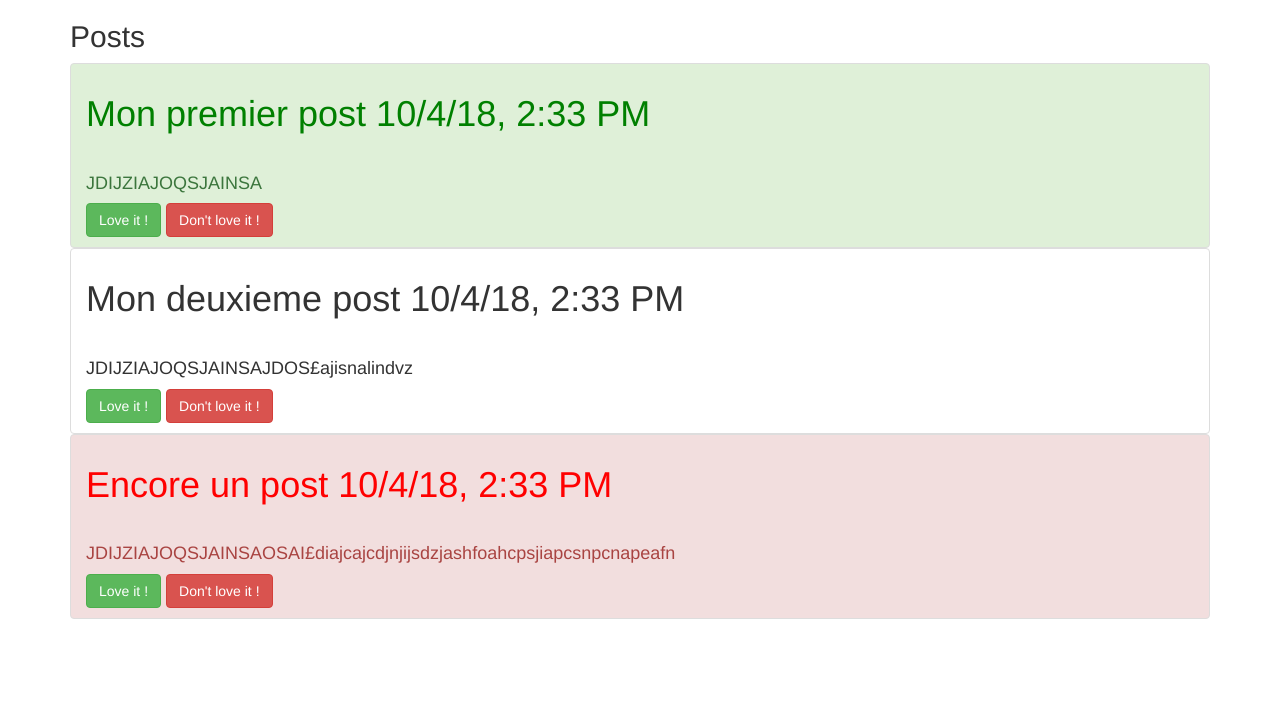
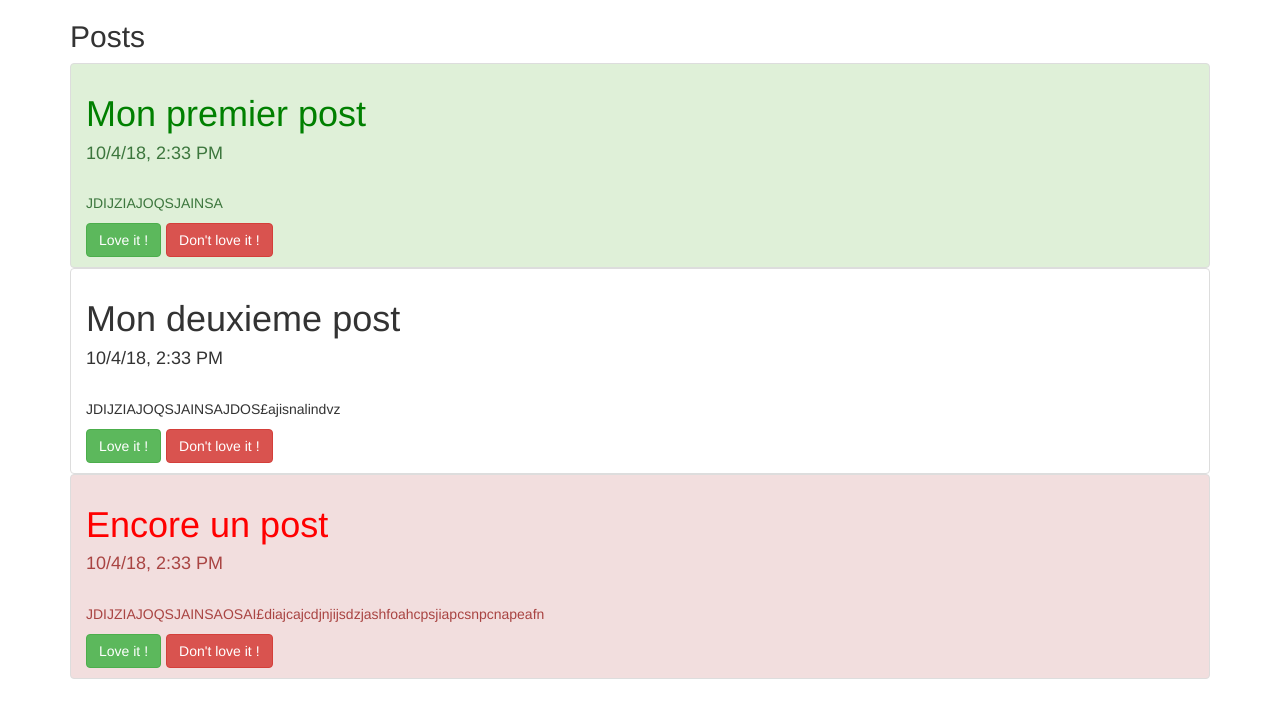
Before and after one commit to Vawi/Angular_OpenClassroom, an Angular app: page / in a window 1280 px wide. Shown: the top 718 px of the page. Built offline with nearby package versions, Linux system fonts and the light colour scheme.

Commit message:
modif date

```diff
--- a/src/app/post-list/post-list.component.html
+++ b/src/app/post-list/post-list.component.html
@@ -2,9 +2,10 @@
                 'list-group-item-success': loveIts > 0,
                 'list-group-item-danger': loveIts < 0}">
 
-              <h1 [ngStyle]="{color: getColor()}"> {{ title }} {{ lastUpdate | async | date: 'short' }} </h1>
+              <h1 [ngStyle]="{color: getColor()}"> {{ title }}  </h1>
+              <h4> {{ lastUpdate | async | date: 'short' }} </h4>
               <br />
-              <h4> {{ content }}</h4>
+              <p> {{ content }}</p>
 
               <div class="btn-toolbar">
                   <button class="btn btn-success"
@@ -14,6 +15,4 @@
                   (click)="dislike()">Don't love it !</button>
 
               </div>
-
-
 </li>
```
